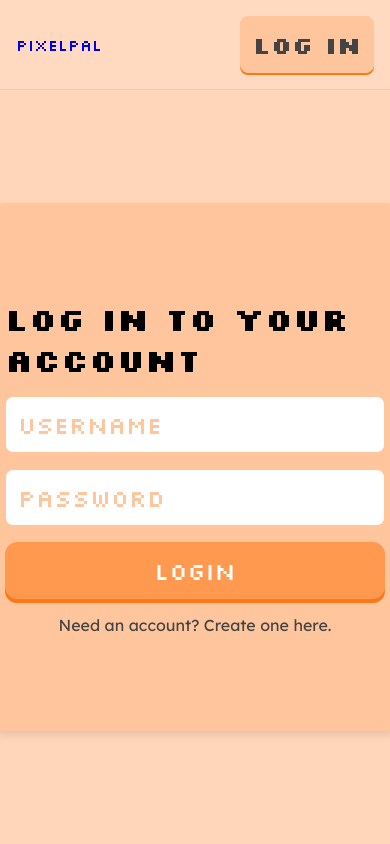
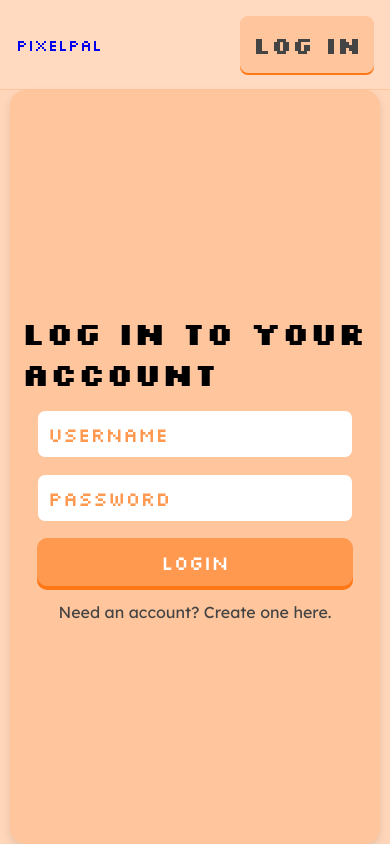
Before and after one commit to zeplin-michael/PixelPal, a React (Vite) app in the folder frontend/: page /login in a window 390 px wide. Built offline with nearby package versions, Linux system fonts and the light colour scheme; no server answers.

Commit message:
added some mobile design support

```diff
--- a/frontend/src/auth/Auth.css
+++ b/frontend/src/auth/Auth.css
@@ -7,10 +7,10 @@
   gap: 1rem;
   flex-basis: 70%;
   border-radius: 1rem;
-  min-width: 50%;
+  max-width: 90%;
   background-color: #ffc59c;
   animation: formAppear 0.5s ease-out;
-  box-shadow: 0 4px 8px rgba(0, 0, 0, 0.1);
+  box-shadow: 0 0.25rem 0.5rem rgba(0, 0, 0, 0.1);
 }
 
 .auth-container {
@@ -32,26 +32,27 @@
 }
 
 .auth-form form input {
+  width: 100%;
   padding: 0.5em;
   border-radius: 0.5rem;
-  border: 1px solid #ffc59c;
+  border: 0.0625rem solid #ffc59c;
   font-size: 1.5rem;
-  transition: all 0.3s ease;
+  transition: border-color 0.3s ease, transform 0.3s ease;
   animation: inputAppear 0.5s ease-out backwards;
   animation-delay: calc(var(--input-index, 0) * 0.1s + 0.3s);
 }
 
 .auth-form form input:focus {
   outline: none;
-  border: 1px solid #ffc59c;
-  transform: translateY(-2px);
-  box-shadow: 0 2px 4px rgba(0, 0, 0, 0.1);
+  border-color: #ff9950;
+  transform: translateY(-0.125rem);
+  box-shadow: 0 0.125rem 0.25rem rgba(0, 0, 0, 0.1);
 }
 
 .auth-form a {
   color: #444444;
   font-family: "Lexend Deca", sans-serif;
-  transition: all 0.2s ease;
+  transition: color 0.2s ease, transform 0.2s ease;
   position: relative;
 }
 
@@ -76,7 +77,7 @@
 }
 
 .auth-form form input::placeholder {
-  color: #ffc59c;
+  color: #ff9950;
   transition: color 0.3s ease;
 }
 
@@ -88,13 +89,14 @@
 .auth-form form button {
   background-color: #ff9950;
   color: white;
-  border: 1px solid #ff9950;
+  border: 0.0625rem solid #ff9950;
   padding: 0.5em;
   border-radius: 0.5em;
   font-size: 1.5rem;
-  transition: all 0.2s steps(4);
+  transition: background-color 0.3s ease, border-color 0.3s ease,
+    transform 0.3s ease;
   position: relative;
-  box-shadow: 0 4px 0 #ff7716;
+  box-shadow: 0 0.25rem 0 #ff7716;
   animation: buttonAppear 0.5s ease-out backwards;
   animation-delay: 0.8s;
 }
@@ -113,7 +115,8 @@
 }
 
 .auth-form form output {
-  color: red;
+  color: #d00;
+  font-weight: bold;
   align-self: center;
   animation: errorShake 0.5s ease-in-out;
 }
@@ -195,3 +198,21 @@
     transition: none !important;
   }
 }
+
+@media (max-width: 37.5rem) {
+  .auth-form {
+    flex-basis: 100%;
+    max-width: 95%;
+    padding: 0.75em;
+  }
+
+  .auth-form form input,
+  .auth-form form button {
+    font-size: 1.25rem;
+  }
+}
+
+.auth-form form input:focus-visible {
+  outline: 0.125rem solid #ff7716;
+  outline-offset: 0.25rem;
+}
--- a/frontend/src/auth/Login.jsx
+++ b/frontend/src/auth/Login.jsx
@@ -9,6 +9,7 @@ export default function Login() {
   const navigate = useNavigate();
 
   const [error, setError] = useState(null);
+  const [showPassword, setShowPassword] = useState(false);
 
   const onLogin = async (formData) => {
     const username = formData.get("username");
@@ -37,13 +38,14 @@ export default function Login() {
           </label>
           <label>
             <input
-              style={{ "--input-index": 1 }}
               type="password"
               name="password"
               required
               placeholder="Password"
+              style={{ "--input-index": 1 }}
             />
           </label>
+
           <button>Login</button>
           {error && <output>{error}</output>}
         </form>
```
